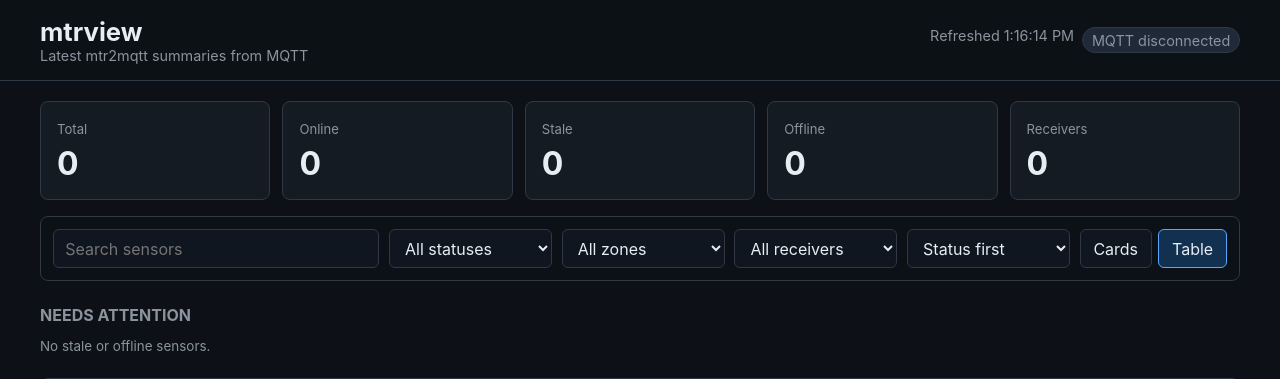
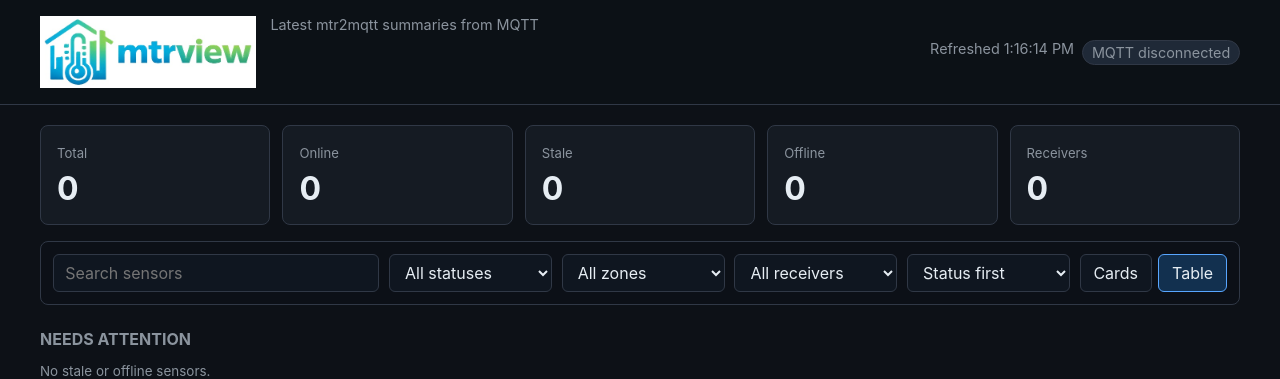
Before and after one commit to tvallas/mtrview, a FastAPI app: page / in a window 1280 px wide. Shown: the top 379 px of the page. Run offline with FastAPI, Linux system fonts and the light colour scheme.

Commit message:
feat: add project logo and favicon

```diff
--- a/mtrview/static/app.css
+++ b/mtrview/static/app.css
@@ -47,6 +47,33 @@ p {
 h1 {
   font-size: 1.6rem;
   letter-spacing: 0;
+}
+
+.brand {
+  display: grid;
+  grid-template-columns: auto 1fr;
+  column-gap: 0.9rem;
+  align-items: center;
+}
+
+.brand h1 {
+  position: absolute;
+  width: 1px;
+  height: 1px;
+  overflow: hidden;
+  clip: rect(0, 0, 0, 0);
+  white-space: nowrap;
+}
+
+.brand p {
+  grid-column: 2;
+}
+
+.brand-logo {
+  grid-row: 1 / span 2;
+  width: min(13.5rem, 50vw);
+  height: auto;
+  display: block;
 }
 
 h2 {
@@ -332,6 +359,18 @@ tr.stale td {
     flex-direction: column;
   }
 
+  .brand {
+    grid-template-columns: 1fr;
+  }
+
+  .brand p {
+    grid-column: 1;
+  }
+
+  .brand-logo {
+    width: min(12rem, 72vw);
+  }
+
   .summary-strip,
   .controls {
     grid-template-columns: 1fr;
--- a/mtrview/templates/index.html
+++ b/mtrview/templates/index.html
@@ -4,11 +4,17 @@
     <meta charset="utf-8" />
     <meta name="viewport" content="width=device-width, initial-scale=1" />
     <title>mtrview</title>
+    <link rel="icon" type="image/png" href="{{ url_for('static', path='favicon.png') }}" />
     <link rel="stylesheet" href="{{ url_for('static', path='app.css') }}" />
   </head>
   <body>
     <header class="topbar">
-      <div>
+      <div class="brand">
+        <img
+          class="brand-logo"
+          src="{{ url_for('static', path='mtrview-logo.png') }}"
+          alt="mtrview"
+        />
         <h1>mtrview</h1>
         <p>Latest mtr2mqtt summaries from MQTT</p>
       </div>
```
Also changed, not shown: tests/test_web.py (+2 -0 lines), README.md, mtrview/static/favicon.png (added), mtrview/static/mtrview-logo.png (added).
